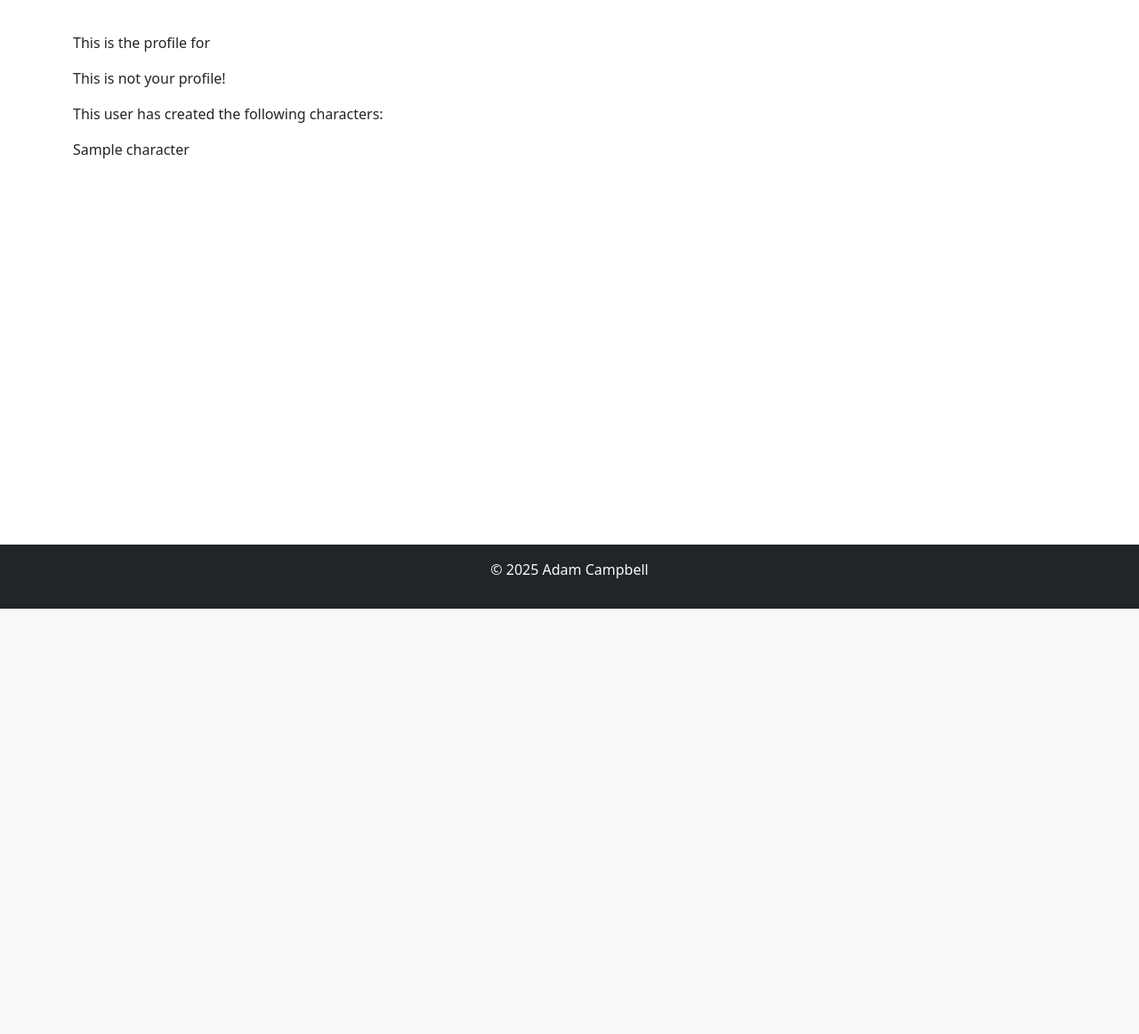
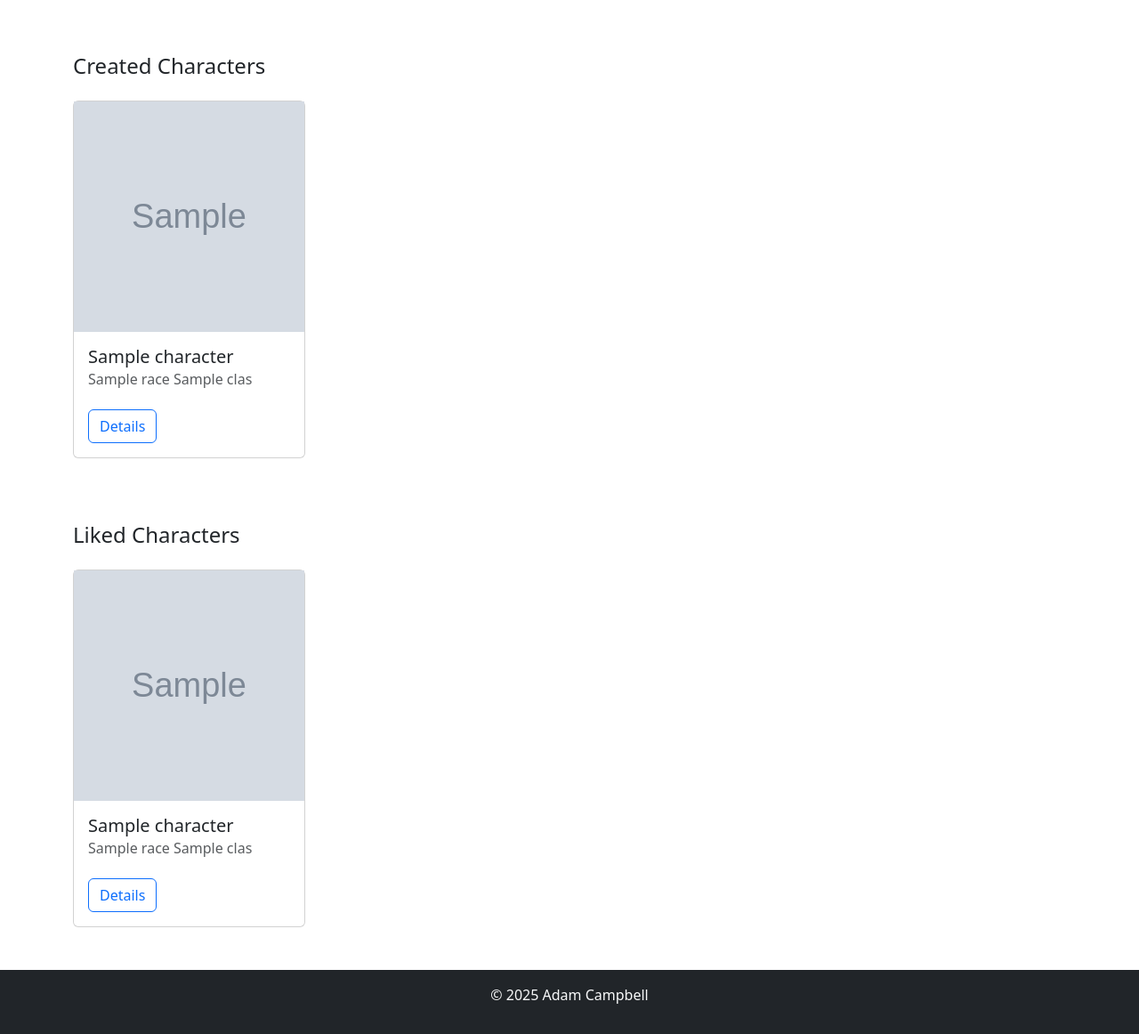
Before and after one commit to Adam-Campbell/dnd-character-creator, a Django app: template userprofile/templates/userprofile/profile.html in a window 1280 px wide. Shown: the part 116-1278 px from the top of the page at 89% size. Before the commit the page ends 800 px from the top, so only its background shows below. Run offline with Django 5.2, Linux system fonts and the light colour scheme; the template is opened without the code that fills it: most values are stand-ins (such as "Sample title", 1, 10 or a date in 2020); grey boxes marked "Sample" are stand-in pictures; data that the repository does not hold is empty; some libraries are stand-ins or nearby versions.

Commit message:
complete user profile view

```diff
--- a/userprofile/templates/userprofile/profile.html
+++ b/userprofile/templates/userprofile/profile.html
@@ -37,24 +37,46 @@
 
         </div>
     </div>
-
-<p>This is the profile for {{ user.username }}</p>
-{% if is_own_profile %}
-    <p>This is your profile!</p>
-{% endif %}
-{% if not is_own_profile %}
-    <p>This is not your profile!</p>
-{% endif %}
-
     {% if created_characters %}
-    <p>This user has created the following characters:</p>
+        <div class="row py-4">
+            <h2 class="h4 mb-4">Created Characters</h2>
             {% for character in created_characters %}
-        <p>{{ character.name }}</p>
-    {% endfor %}
-{% endif %}
+                <div class="character-card-column col-6 col-md-4 col-lg-3 col-xxl-2 mb-4">
+                    <div class="card">
+                        <div class="ratio ratio-1x1 character-card-image-holder" style="background-image: url({{ character.image_url }});">
 
                         </div>
+                        <div class="card-body">
+                            <p class="card-title h5">{{ character.name }}</p>
+                            <p class="card-subtitle h6 text-muted mb-4">{{ character.race_data.name }} {{ character.class_data.name }}</p>
+                            <a href="{% url 'characters:character_detail' character.id %}" class="btn btn-outline-primary">Details</a>
                         </div>
+                    </div>
+                </div>
+            {% endfor %}
+        </div>
+    {% endif %}
+    {% if liked_characters %}
+        <div class="row py-4">
+            <h2 class="h4 mb-4">Liked Characters</h2>
+            {% for character in liked_characters %}
+                <div class="character-card-column col-6 col-md-4 col-lg-3 col-xxl-2 mb-4">
+                    <div class="card">
+                        <div class="ratio ratio-1x1 character-card-image-holder" style="background-image: url({{ character.image_url }});">
+
+                        </div>
+                        <div class="card-body">
+                            <p class="card-title h5">{{ character.name }}</p>
+                            <p class="card-subtitle h6 text-muted mb-4">{{ character.race_data.name }} {{ character.class_data.name }}</p>
+                            <a href="{% url 'characters:character_detail' character.id %}" class="btn btn-outline-primary">Details</a>
+                        </div>
+                    </div>
+                </div>
+            {% endfor %}
+        </div>
+    {% endif %}
+</div>
+
 
 {% endblock %}
 
```
Also changed, not shown: userprofile/views.py (+19 -2 lines). Lines whose indentation alone changed are shown as unchanged.
